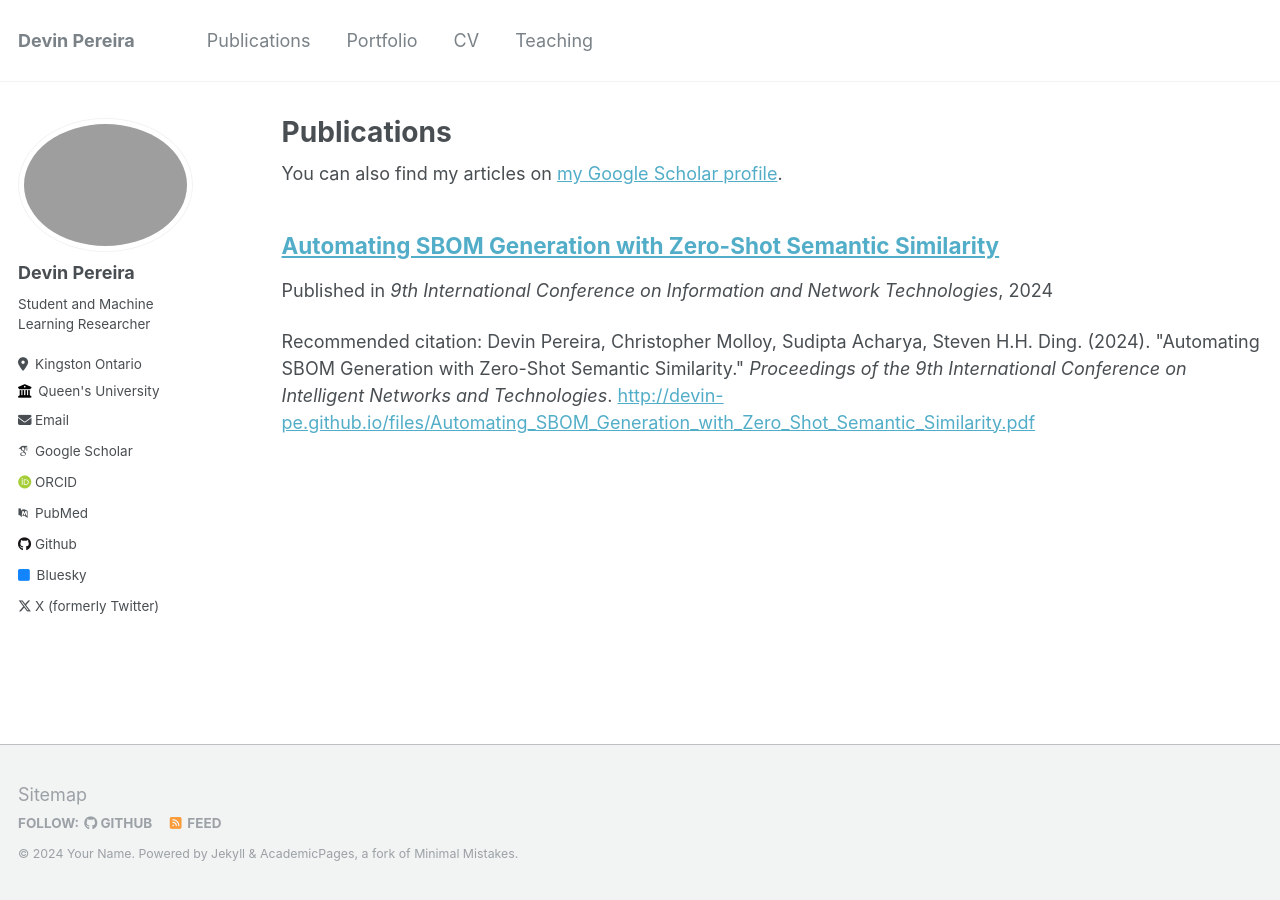
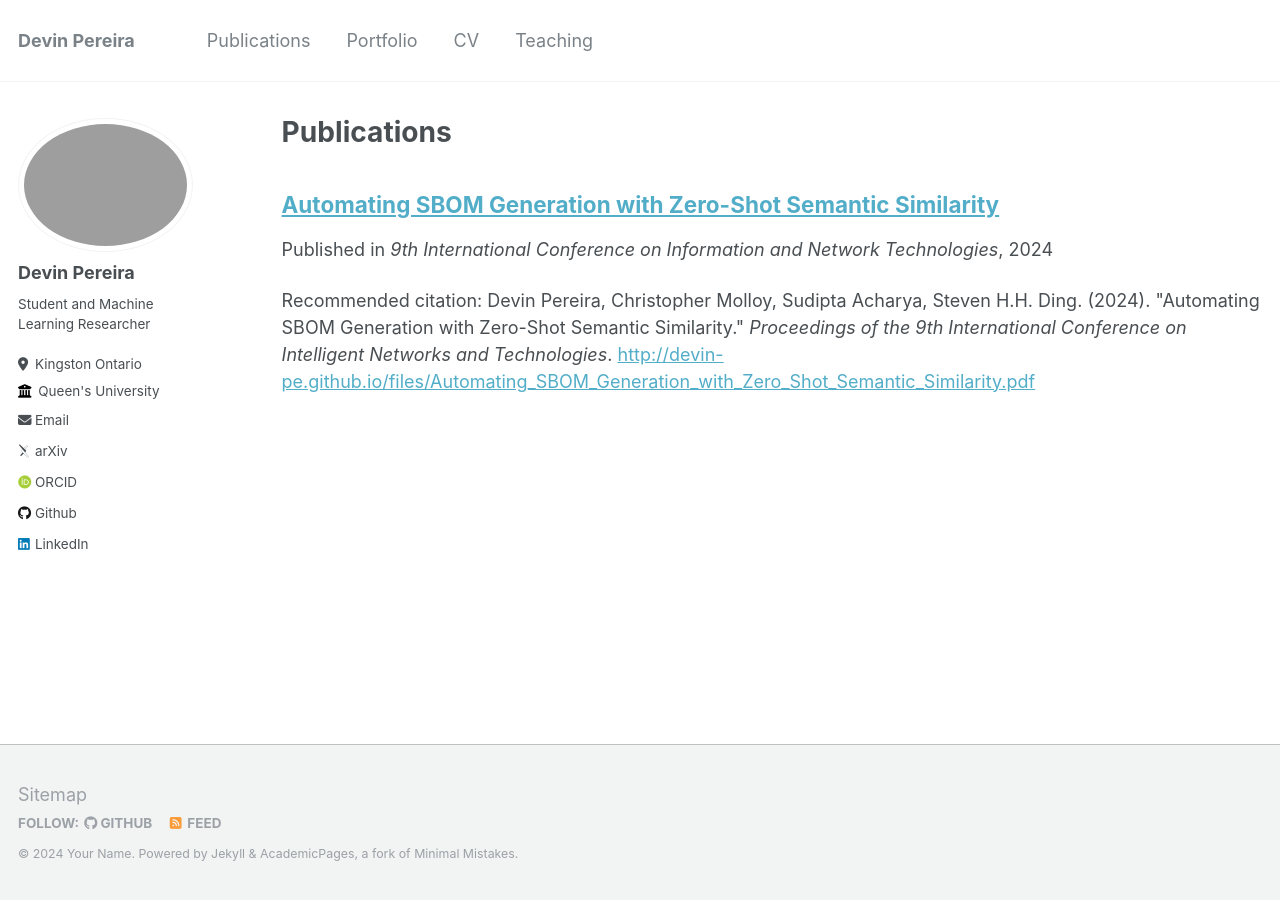
Before and after one commit to devin-pe/devin-pe.github.io, a Jekyll site: the page built from _pages/publications.md, in a window 1280 px wide. Built offline with Jekyll 4.4.1, drawn with Linux system fonts in a browser that asks for light colours; some web fonts are replaced; part of the change alters nothing that is shown.

Commit message:
initial webpage

```diff
--- a/_config.yml
+++ b/_config.yml
@@ -30,24 +30,24 @@ author:
   uri              : # URL
   email            : "devin.pereira@queensu.ca"
 
-  # Academic websites
-  arxiv            : # URL - Update with the correct link to your profile
-  googlescholar    : "https://scholar.google.com/citations?user=PS_CX0AAAAAJ"
+ # Academic websites
+  arxiv            : "https://arxiv.org/user/devinpereira"
+  googlescholar    : #"https://scholar.google.com/citations?user=PS_CX0AAAAAJ"
   impactstory      : # URL
-  orcid            : "http://orcid.org/yourorcidurl"
-  pubmed           : "https://www.ncbi.nlm.nih.gov/pubmed/?term=john+snow"
+  orcid            : "https://orcid.org/0009-0001-4103-2653"
+  pubmed           : #"https://www.ncbi.nlm.nih.gov/pubmed/?term=john+snow"
   researchgate     : # URL
 
   # Repositories and software development
   bitbucket        : # Username - Update with your username on the site
   codepen          : # Username
   dribbble         : # Username
-  github           : "academicpages"
+  github           : "devin-pe"
   kaggle           : # Username
   stackoverflow    : # User number or user number and name (i.e., use "1" or "1/jeff-atwood")
 
   # Social media
-  bluesky          : "bsky.app" # Replace this with you Bluesky username
+  bluesky          : #"bsky.app" # Replace this with you Bluesky username
   facebook         : # Username
   flickr           : # Username
   foursquare       : # Username
@@ -56,7 +56,7 @@ author:
   keybase          : # Username
   instagram        : # Username
   lastfm           : # Username
-  linkedin         : # Username
+  linkedin         : devin-pereira
   mastodon         : # URL
   medium           : # URL
   pinterest        : # Username
@@ -64,7 +64,7 @@ author:
   steam            : # Username
   telegram         : # URL
   tumblr           : # Username
-  twitter          : "UniofOxford"  # Replace this with your X / Twitter handle
+  twitter          : #"UniofOxford"  # Replace this with your X / Twitter handle
   vine             : # Username
   weibo            : # Username
   wikipedia        : # Username
```
